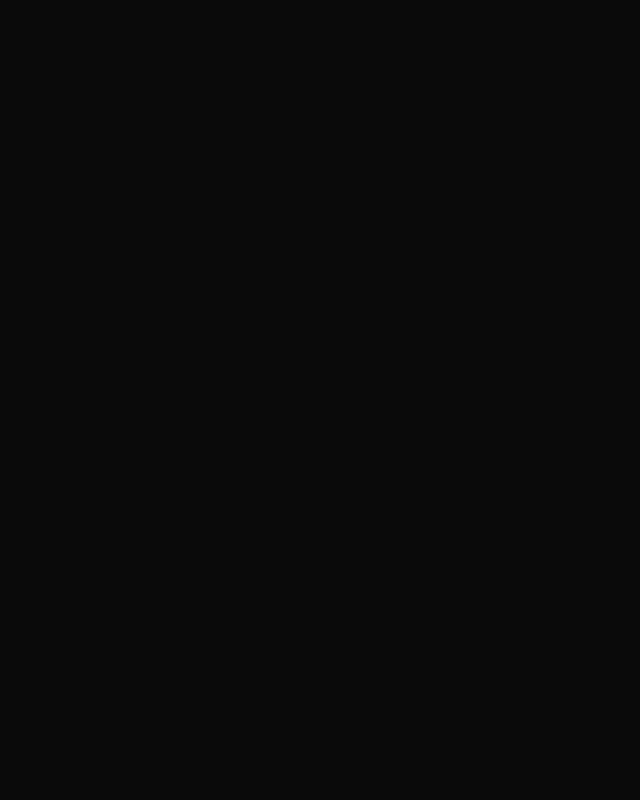
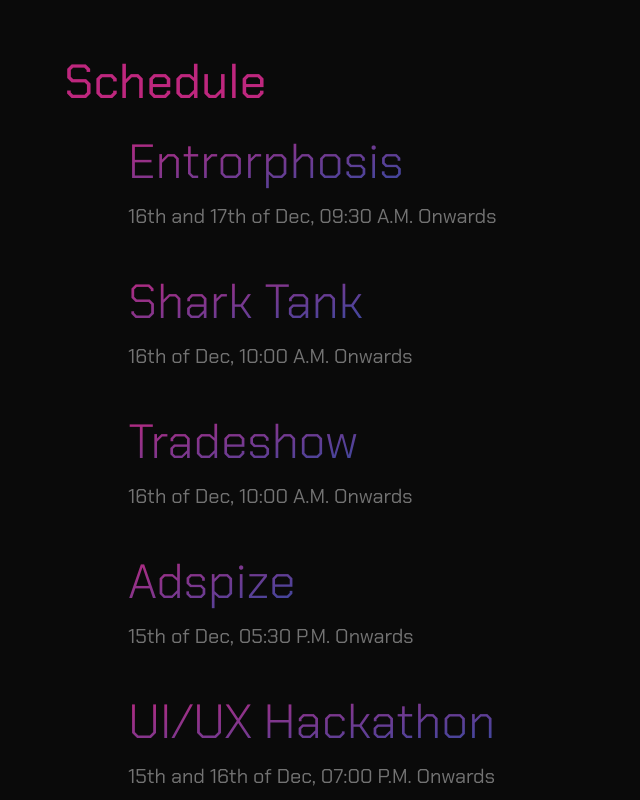
Before and after one commit to gowdapratheek/pragyatha, a Next.js app: page / in a window 1280 px wide. Shown: the part 960-1760 px from the top of the page, without its empty margins (0-640 px from the left). Before the commit the page ends 1010 px from the top, so only its background shows below. Built offline with nearby package versions, Linux system fonts and the light colour scheme.

Commit message:
added schedule

```diff
--- a/app/events/page.tsx
+++ b/app/events/page.tsx
@@ -1,6 +1,5 @@
 import EventContainer from "@/components/event-container";
-import sklt from "@/public/skeleton.jpg";
-
+import { events } from "@/lib/events";
 const Page = () => {
 	return (
 		<div>
@@ -9,46 +8,17 @@
 					Events
 				</h1>
 			</header>
-			<EventContainer
-				title={"Entrorphorsis"}
-				description={
-					"Lorem ipsum dolor sit, amet consectetur adipisicing elit. Dolores hic maxime est atque doloremque. Hic, eaque ratione nemo doloribus, officia ut quisquam, illo deserunt omnis mollitia exercitationem quae error dicta nostrum cumque? Ad, ut. Quidem molestiae eum suscipit iste, ab molestias quasi eveniet vitae labore ad cupiditate aliquam accusamus dicta fugiat. Ullam blanditiis sed saepe. Est praesentium cupiditate consectetur eius?"
-				}
-				date={"Date"}
-				time={"Time"}
-				url={sklt}
-				link={"https://sudarshanmg.vercel.app"}
-			/>
-			<EventContainer
-				title={"Entrorphorsis"}
-				description={
-					"Lorem ipsum dolor sit, amet consectetur adipisicing elit. Dolores hic maxime est atque doloremque. Hic, eaque ratione nemo doloribus, officia ut quisquam, illo deserunt omnis mollitia exercitationem quae error dicta nostrum cumque? Ad, ut. Quidem molestiae eum suscipit iste, ab molestias quasi eveniet vitae labore ad cupiditate aliquam accusamus dicta fugiat. Ullam blanditiis sed saepe. Est praesentium cupiditate consectetur eius?"
-				}
-				date={"Date"}
-				time={"Time"}
-				url={sklt}
-				link={"https://sudarshanmg.vercel.app"}
-			/>
-			<EventContainer
-				title={"Entrorphorsis"}
-				description={
-					"Lorem ipsum dolor sit, amet consectetur adipisicing elit. Dolores hic maxime est atque doloremque. Hic, eaque ratione nemo doloribus, officia ut quisquam, illo deserunt omnis mollitia exercitationem quae error dicta nostrum cumque? Ad, ut. Quidem molestiae eum suscipit iste, ab molestias quasi eveniet vitae labore ad cupiditate aliquam accusamus dicta fugiat. Ullam blanditiis sed saepe. Est praesentium cupiditate consectetur eius?"
-				}
-				date={"Date"}
-				time={"Time"}
-				url={sklt}
-				link={"https://sudarshanmg.vercel.app"}
-			/>
-			<EventContainer
-				title={"Entrorphorsis"}
-				description={
-					"Lorem ipsum dolor sit, amet consectetur adipisicing elit. Dolores hic maxime est atque doloremque. Hic, eaque ratione nemo doloribus, officia ut quisquam, illo deserunt omnis mollitia exercitationem quae error dicta nostrum cumque? Ad, ut. Quidem molestiae eum suscipit iste, ab molestias quasi eveniet vitae labore ad cupiditate aliquam accusamus dicta fugiat. Ullam blanditiis sed saepe. Est praesentium cupiditate consectetur eius?"
-				}
-				date={"Date"}
-				time={"Time"}
-				url={sklt}
-				link={"https://sudarshanmg.vercel.app"}
-			/>
+			{events.map((event, index) => (
+				<EventContainer
+					key={index}
+					title={event.title}
+					date={event.date}
+					description={event.description}
+					link={event.link}
+					url={event.url}
+					time={event.time}
+				/>
+			))}
 		</div>
 	);
 };
--- /dev/null
+++ b/app/events/registration/[event]/page.tsx
@@ -0,0 +1,7 @@
+import React from "react";
+
+const page = () => {
+	return <div>page</div>;
+};
+
+export default page;
--- a/app/page.tsx
+++ b/app/page.tsx
@@ -1,8 +1,12 @@
+"use client";
+
 import Image from "next/image";
 import pragyatha_logo from "@/public/pragyatha.png";
 import Navbar from "@/components/navbar";
 import { TypingAnimationText } from "@/components/animate-text";
+import { events } from "@/lib/events";
 import Timer from "@/components/timer/timer";
+import Link from "next/link";
 
 export default function Home() {
 	return (
@@ -39,7 +43,7 @@
 			<div className="flex my-16 md:mx-16 mx-8">
 				<TypingAnimationText
 					text={"About"}
-					className="text-2xl md:text-4xl text-[#BE277E] transition-all hover:underline hover:text-white hover:cursor-pointer"
+					className="text-4xl md:text-5xl text-[#BE277E] transition-all hover:underline hover:text-white hover:cursor-pointer"
 				>
 					<p className="text-xl text-justify my-4">
 						Pragyatha 2k23, a state-level entrepreneurial fest where technology
@@ -48,6 +52,39 @@
 					</p>
 				</TypingAnimationText>
 			</div>
+			<div className="flex my-16 md:mx-16 mx-8">
+				<TypingAnimationText
+					text={"Schedule"}
+					className="text-4xl md:text-5xl text-[#BE277E] transition-all hover:underline hover:text-white hover:cursor-pointer"
+				>
+					<div>
+						{events.map((event) => (
+							<div
+								className="flex my-8 md:mx-16 mx-8"
+								key={event.title}
+							>
+								<TypingAnimationText
+									text={event.title}
+									className="text-transparent text-4xl md:text-5xl font-thin bg-clip-text bg-gradient-to-br from-[#BE277E] to-[#324AA0]"
+								>
+									<p className="text-xl text-justify my-4 text-neutral-500">
+										{event.date}, {event.time} Onwards
+									</p>
+								</TypingAnimationText>
+							</div>
+						))}
+					</div>
+				</TypingAnimationText>
+			</div>
+			<div className="flex my-16 md:mx-16 mx-8">
+				<Link
+					href={"/public/rulebook.pdf"}
+					className="text-2xl text-[#BE277E] hover:text-neutral-400 transition-all delay-100"
+					download
+				>
+					Download the Official Pragyatha Rulebook
+				</Link>
+			</div>
 		</div>
 	);
 }
--- a/components/event-container.tsx
+++ b/components/event-container.tsx
@@ -2,15 +2,13 @@
 
 import Image, { StaticImageData } from "next/image";
 import Link from "next/link";
-import { Suspense } from "react";
-import { InfinitySpin } from "react-loader-spinner";
 
 type EventContainerProps = {
 	title: string;
 	description?: string;
 	date?: string;
 	time?: string;
-	url?: StaticImageData;
+	url?: StaticImageData | string | undefined;
 	link?: string;
 };
 
@@ -24,7 +22,6 @@
 }: EventContainerProps) => {
 	return (
 		<div className="mt-16 w-full flex flex-col md:flex-row gap-4 p-8 outline-double outline-[0.5px] outline-neutral-600">
-			<Suspense fallback={<InfinitySpin color="#FBAC20" />}>
 			<Image
 				src={url!}
 				alt={"Skeleton"}
@@ -32,7 +29,7 @@
 				width={450}
 				className="w-80 h-52"
 			/>
-			</Suspense>
+
 			<div>
 				<h1 className="font-extrabold text-transparent text-3xl text-center md:text-left md:text-5xl bg-clip-text bg-gradient-to-r from-amber-400 to-orange-500">
 					{title}
@@ -41,12 +38,11 @@
 					{date} {time}
 				</div>
 				<p className="py-4 text-justify text-neutral-400">{description}</p>
-				Register here:{" "}
 				<Link
 					className="text-justify hover:text-amber-400"
-					href={link!}
+					href={link! + `/${title}`}
 				>
-					{link}
+					Register here
 				</Link>
 			</div>
 		</div>
--- /dev/null
+++ b/lib/events.ts
@@ -0,0 +1,108 @@
+import sklt from "@/public/skeleton.jpg";
+
+export const events = [
+	{
+		title: "Entrorphosis",
+		overview: `Entrorphosis is an exciƟng entrepreneurial venture that tests your
+		entrepreneurial skills through five intriguing phases.Participants
+		team up and put in their ingenuity and efforts to  simulate a
+		lucrative enterprise`,
+		date: "16th and 17th of Dec",
+		time: "09:30 A.M.",
+		url: sklt,
+		link: `/events/registration`,
+	},
+	{
+		title: "Shark Tank",
+		overview: `Shark Tank an event where hopeful entrepreneurs hailing
+		from various parts of the state, present their business
+		models to a group of investors, endeavoring to convince
+		them to invest funds in their innovaƟve idea`,
+		date: "16th of Dec",
+		time: "10:00 A.M.",
+		url: sklt,
+		link: `/events/registration`,
+	},
+	{
+		title: "Tradeshow",
+		overview: `The trade show is a venture aimed at broadening the
+		entrepreneurial horizons of young individuals,
+		funcƟoning as a central hub to promote sales and
+		showcase successful enterprises.A trade show is essenƟal
+		for marketing and business networking. The benefit of
+		aƩending a trade show is that they can reach new target
+		groups, develop new collaboraƟon patterns, and gain groups, develop new collaboration patterns, and gain
+		market share`,
+		date: "16th of Dec",
+		time: "10:00 A.M.",
+		url: sklt,
+		link: `/events/registration`,
+	},
+	{
+		title: "Adspize",
+		overview: `Adspize represents an inter-branch compeƟƟon that
+		blends creativity with enthusiasm. Serving as a plaƞorm
+		to showcase the individual and collective talents of
+		students in capƟvaƟng audiences, Adspize involves the
+		design and on-stage performance of product
+		adverƟsements. Participants are advised to ensure their
+		ads embody key elements such as clarity, creativity, ads embody key elements such as clarity, creativity,
+		appeal, and simplicity.`,
+		date: "15th of Dec",
+		time: "05:30 P.M.",
+		url: sklt,
+		link: `/events/registration`,
+	},
+	{
+		title: "UI/UX Hackathon",
+		overview: `This intensive 24-hour event involves parƟcipants
+		receiving specific problem statements and tasked with
+		building prototypes using the Figma software.
+		ParƟcipants are required to visualize and prototype their
+		 soluƟons, constructing a user interface that they will
+		present to the judging panel.`,
+		date: "15th and 16th of Dec",
+		time: "07:00 P.M.",
+		url: sklt,
+		link: `/events/registration`,
+	},
+	{
+		title: "PCB Design Workshops",
+		overview: `This two-day workshop aims to introduce participants
+		to the intricacies of PCB design. The primary goal is to
+		provide enthusiasts with hands-on experience and a
+		comprehensive understanding of the process involved
+		in creaƟng circuit boards within an industrial setting`,
+		date: "16th and 17th of Dec",
+		time: "09:30 A.M.",
+		url: sklt,
+		link: `/events/registration`,
+	},
+	{
+		title: "The BigBull Workshops",
+		overview: `Big Bull workshop  is craŌed to delve into the basics and various
+		tacƟcs for making informed financial choices in areas such as
+		personal finance, mutual funds, and the stock market.
+		ParƟcipants in this workshop will receive a concise overview
+		aimed at understanding cash flow dynamics and implemenƟng
+		successful investment approaches`,
+		date: "17th of Dec",
+		time: "09:30 A.M.",
+		url: sklt,
+		link: `/events/registration`,
+	},
+	{
+		title: "React JS Workshops",
+		overview: `The React-JS workshop focuses on an emerging
+		technology in web development, showcasing a powerful
+		JavaScript framework dedicated to creaƟng dynamic user
+		interfaces and prioriƟzing a component-based architecture.
+		Tailored for developers, this workshop is craŌed to provide
+		an interacƟve learning opportunity, enabling mastery in the
+		creaƟon of contemporary and responsive web applicaƟons.creaƟon of contemporary and responsive web applicaƟons`,
+		date: "16th and 17th of Dec",
+		time: "09:30 A.M.",
+		url: sklt,
+		link: `/events/registration`,
+	},
+];
```
Also changed, not shown: 1 other file (tests, documents, lock files or other folders). Lines whose indentation alone changed are shown as unchanged.
